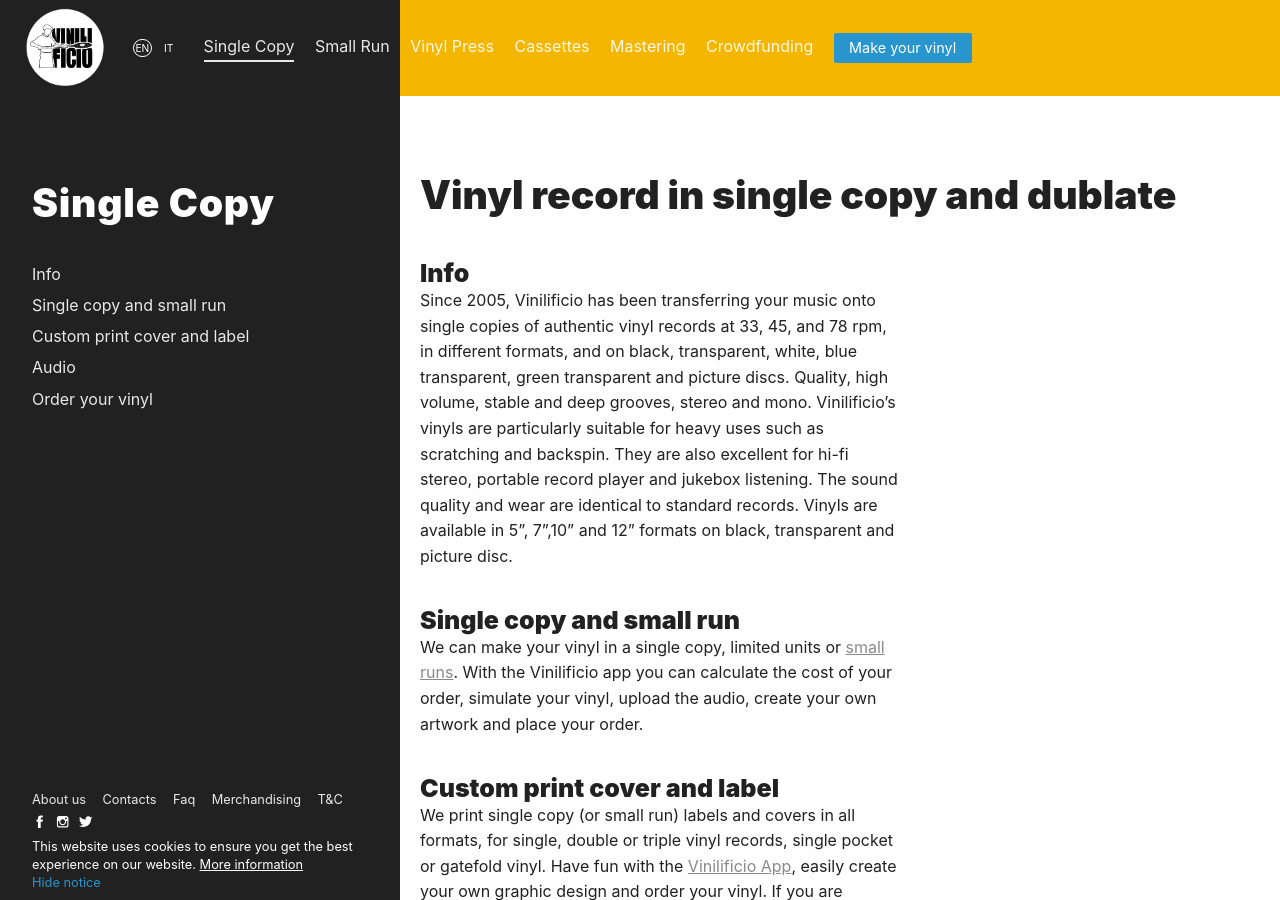
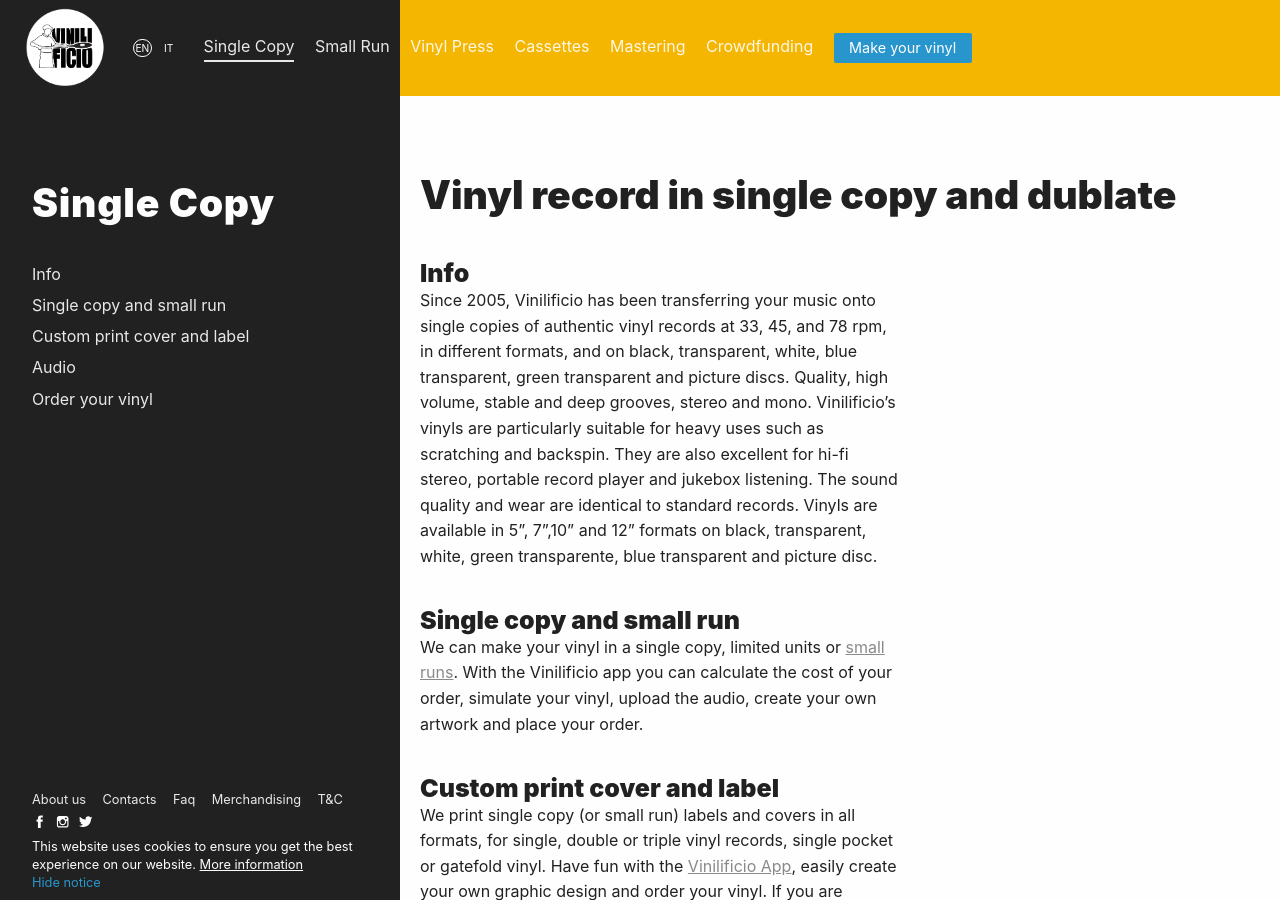
Before and after one commit to Vinilificio/vinilificio.com, a Jekyll site: the page built from en/single-copy.md, in a window 1280 px wide and 900 px high. Built offline with Jekyll 4.4.1, drawn with Linux system fonts in a browser that asks for light colours; nearby versions of some CDN libraries; comment, search, counter and statistics services are not loaded.

Commit message:
Update single-copy.md
colors update

```diff
--- a/en/single-copy.md
+++ b/en/single-copy.md
@@ -21,7 +21,7 @@
 
 ### Info
 
-Since 2005, Vinilificio has been transferring your music onto single copies of authentic vinyl records at 33, 45, and 78 rpm, in different formats, and on black, transparent, white, blue transparent, green transparent and picture discs. Quality, high volume, stable and deep grooves, stereo and mono. Vinilificio’s vinyls are particularly suitable for heavy uses such as scratching and backspin. They are also excellent for hi-fi stereo, portable record player and jukebox listening. The sound quality and wear are identical to standard records. Vinyls are available in 5”, 7”,10” and 12” formats on black, transparent and picture disc.
+Since 2005, Vinilificio has been transferring your music onto single copies of authentic vinyl records at 33, 45, and 78 rpm, in different formats, and on black, transparent, white, blue transparent, green transparent and picture discs. Quality, high volume, stable and deep grooves, stereo and mono. Vinilificio’s vinyls are particularly suitable for heavy uses such as scratching and backspin. They are also excellent for hi-fi stereo, portable record player and jukebox listening. The sound quality and wear are identical to standard records. Vinyls are available in 5”, 7”,10” and 12” formats on black, transparent, white, green transparente, blue transparent and picture disc.
 
 ### Single copy and small run
 
```
